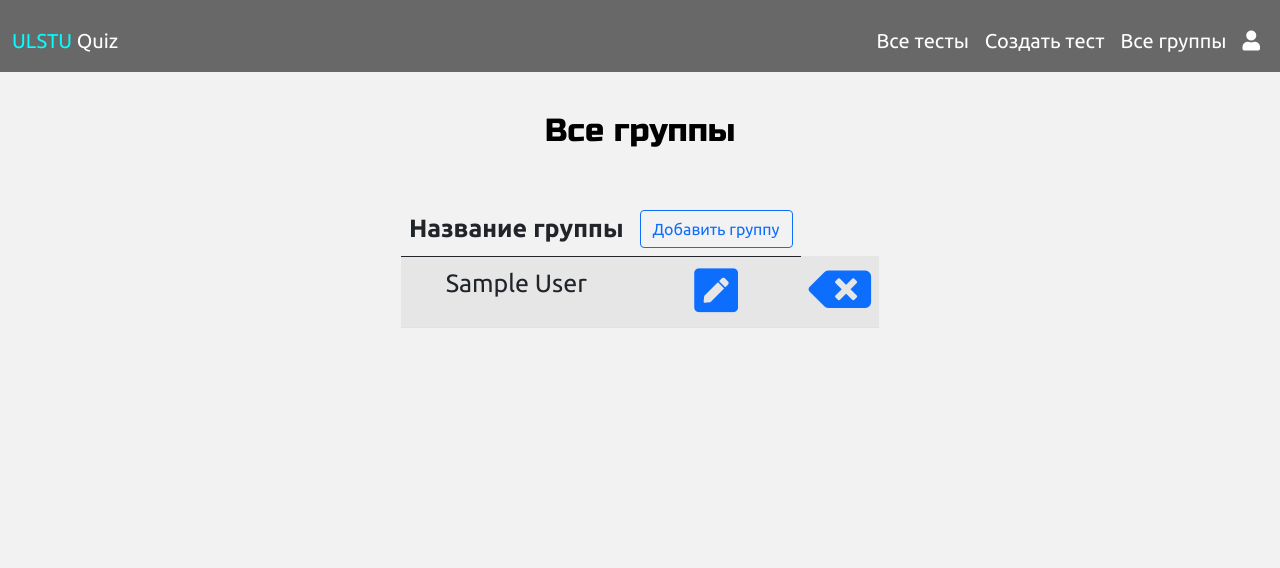
After one commit to thebadfordota/ulstu-quiz, a Django app: page /accounts/group/list/ in a window 1280 px wide. The commit adds this page. Shown: the top 568 px of the page. Run offline with Django 4.2, Linux system fonts and the light colour scheme; tables that the repository leaves empty hold one stand-in row (values such as "Sample post"); some libraries are stand-ins or nearby versions.

Commit message:
added grop list page

```diff
--- a/server/accounts/models.py
+++ b/server/accounts/models.py
@@ -13,8 +13,8 @@ class StudyGroup(BaseModel):
     name = models.CharField(max_length=50, verbose_name='Название')
 
     class Meta:
-        verbose_name_plural = 'Группы'
-        verbose_name = 'Группа'
+        verbose_name_plural = 'Учебные группы'
+        verbose_name = ' Учебная группа'
         ordering = ['id']
 
     def __str__(self):
--- /dev/null
+++ b/server/accounts/templates/accounts/group-list.html
@@ -0,0 +1,30 @@
+{% extends 'main/base.html' %}
+{% load static %}
+{% block title %} {{ title }} {% endblock %}
+{% block content %}
+<h2> {{ heading }}</h2>
+<table class="table table-striped table-hover" style="text-align: center; margin-top: 35px;">
+    <thead>
+    <tr>
+        <th scope="col">Название группы</th>
+        <th scope="col">
+            <button type="button" class="btn btn-outline-primary"
+                    onclick="">
+                Добавить группу
+            </button>
+        </th>
+    </tr>
+    </thead>
+    <tbody>
+    {% for el in group_info %}
+    <tr>
+        <td>{{ el.name }}</td>
+        <!-- Icons -->
+        <td><a href="" class="fas fa-pen-square fa-2x"></a>
+        </td>
+        <td><a href="" class="fas fa-backspace fa-2x"></a></td>
+    </tr>
+    {% endfor %}
+    </tbody>
+</table>
+{% endblock %}
--- a/server/accounts/urls.py
+++ b/server/accounts/urls.py
@@ -1,5 +1,5 @@
 from django.urls import path
-from .views import ProfileDetailView, LoginView, RegisterUserCreateView
+from .views import ProfileDetailView, LoginView, RegisterUserCreateView, StudyGroupListView
 from django.conf.urls.static import static
 from django.conf import settings
 from django.contrib.staticfiles.urls import staticfiles_urlpatterns
@@ -12,6 +12,8 @@ urlpatterns = [
     path('login/', LoginView.as_view(), name='login'),
     path('register/', RegisterUserCreateView.as_view(), name='register'),
     path('logout/', LogoutView.as_view(next_page='main:home'), name='logout'),
+
+    path('group/list/', StudyGroupListView.as_view(), name='group_list'),
 ]
 
 urlpatterns += staticfiles_urlpatterns()
--- a/server/accounts/views.py
+++ b/server/accounts/views.py
@@ -1,5 +1,5 @@
 from django.views.generic import View, UpdateView, DeleteView, CreateView, ListView, DetailView
-from .models import AdvancedUser
+from .models import AdvancedUser, StudyGroup
 from .forms import *
 from django.contrib.auth import authenticate, login
 from django.shortcuts import render, redirect, reverse
@@ -65,3 +65,23 @@ class RegisterUserCreateView(CreateView):
         context['title'] = 'Регистрация'
         context['heading'] = 'Зарегистрироваться'
         return context
+
+
+class StudyGroupListView(ListView):
+    """
+    View для списка групп.
+    """
+    paginate_by = 10
+    model = StudyGroup
+    template_name = "accounts/group-list.html"
+    context_object_name = "group_info"
+
+    def get_context_data(self, *, object_list=None, **kwargs):
+        context = super().get_context_data(**kwargs)
+        context['form'] = ''
+        context['title'] = 'Все группы'
+        context['heading'] = 'Все группы'
+        return context
+
+    # def get_queryset(self):
+    #     return Test.objects.filter(hide_test=False)
--- a/server/main/templates/main/base.html
+++ b/server/main/templates/main/base.html
@@ -34,7 +34,7 @@
                             <a class="nav-link" href="{% url 'main:create_test' %}">Создать тест</a>
                         </li>
                         <li class="nav-item">
-                            <a class="nav-link" href="{% url 'main:home' %}">Все группы</a>
+                            <a class="nav-link" href="{% url 'accounts:group_list' %}">Все группы</a>
                         </li>
                         <li class="nav-item dropdown">
                             <a class="nav-link" href="#" id="navbarDropdown" role="button"
--- a/server/main/views.py
+++ b/server/main/views.py
@@ -17,7 +17,7 @@ class TestListView(ListView):
 
     def get_context_data(self, *, object_list=None, **kwargs):
         context = super().get_context_data(**kwargs)
-        context['form'] = ''
+        # context['form'] = ''
         context['title'] = 'Все тесты'
         context['heading'] = 'Все тесты'
         return context
```
